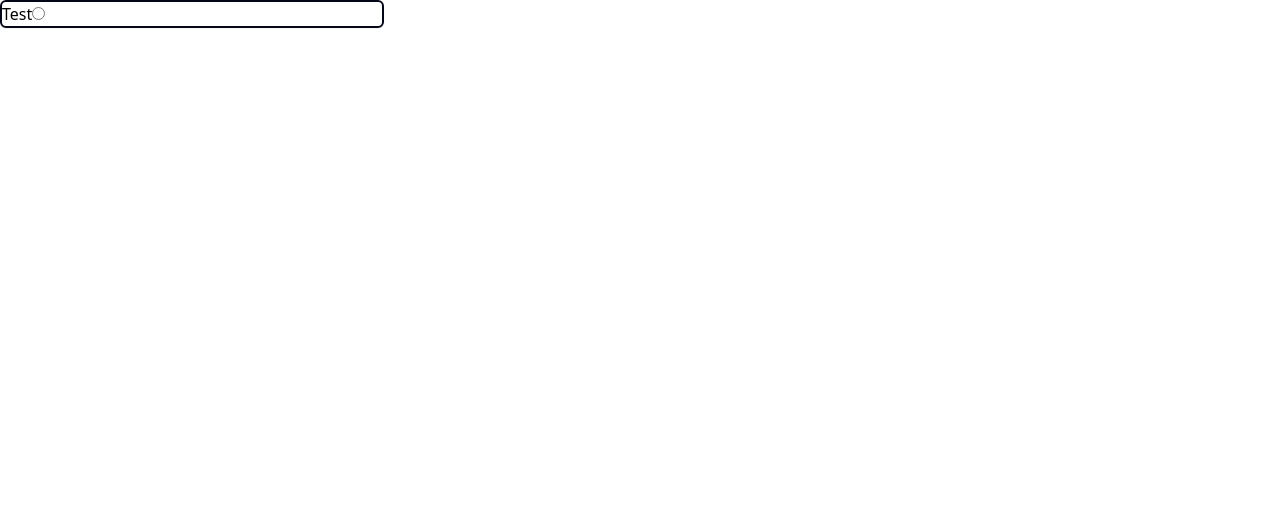
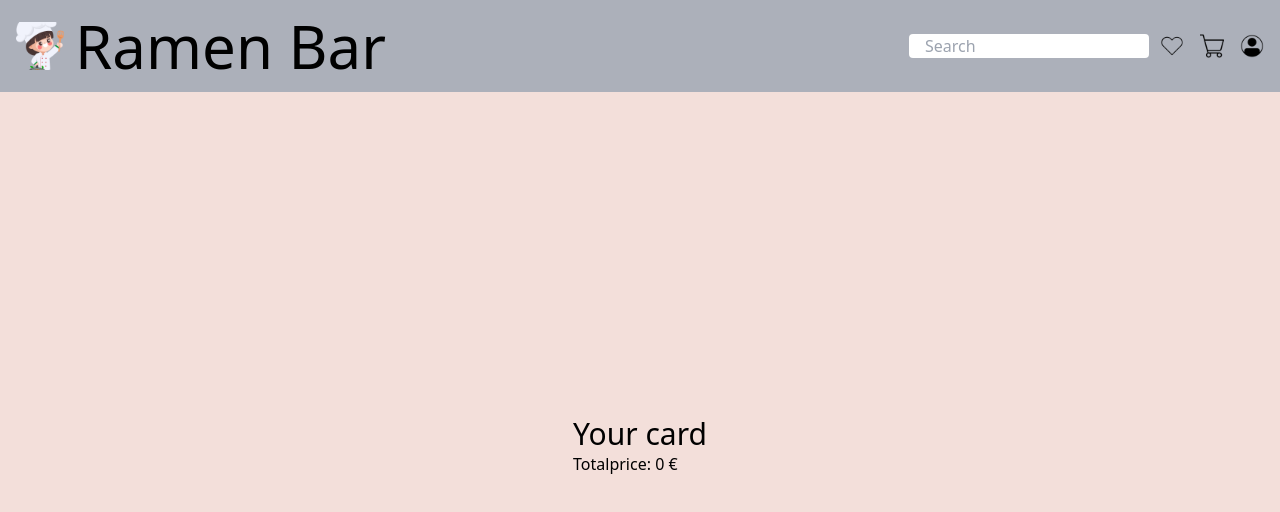
Before and after one commit to DaveMo82/Online_Order_Ramen, a React (Create React App) app in the folder frontend/: page /card in a window 1280 px wide. Shown: the top 512 px of the page. Built offline with nearby package versions, Linux system fonts and the light colour scheme.

Commit message:
work on the card

```diff
--- a/frontend/src/index.css
+++ b/frontend/src/index.css
@@ -4,20 +4,19 @@
 
  .container {
     display: grid;
-    grid-template-areas:
-    "header header header"
-    "table table aside";
-grid-template-columns: auto auto auto;
+grid-template-columns: repeat(3, 1fr);
+grid-template-rows: repeat(2, auto);
+grid-column-gap: 10px;
 }
 
 .header {
-    grid-area: header;
+    grid-area: 1/1/2/4;
 }
 
 .aside {
-    grid-area: aside;
+    grid-area: 2/3/3/4;
 }
 
 .table {
-    grid-area: table;
+    grid-area: 2/2/3/3;
 }
--- a/frontend/src/pages/Card.tsx
+++ b/frontend/src/pages/Card.tsx
@@ -1,17 +1,40 @@
+import Menu from "../components/Menu";
+import { useEffect } from "react";
+import { useState } from "react";
+
 const Card = () => {
+  const [extra, setExtra] = useState<string[]>([]);
+  const [totalPrice, setStoreTotalPrice] = useState<number>(0);
 
-    return (
-        <>
-        <div className="w-96">
-        <label className="border-2 border-slate-950 rounded-md shadow-sm inline-block w-full">
-            Test
-            <input
-            type="radio"
-            />
-        </label>
+  useEffect(() => {
+    const storedExtra = localStorage.getItem("extra");
+    const storeTotalPrice = localStorage.getItem("totalPrice");
+    if (storedExtra) {
+      setExtra(JSON.parse(storedExtra));
+    }
+    if (storeTotalPrice) {
+      setStoreTotalPrice(JSON.parse(storeTotalPrice));
+    }
+  }, []);
+
+  return (
+    <div className="flex flex-col h-screen font-Rubik">
+      <Menu />
+      <div className="bg-container flex flex-grow justify-center items-center">
+        <div className="flex flex-col ">
+
+        <h2 className="text-3xl">Your card</h2>
+        {extra.map((extras, index) => (
+          <p key={index}>{extras}</p>
+        ))}
+        <p>Totalprice: {totalPrice} €</p>
+
+
+
         </div>
-        </>
-    )
-}
+      </div>
+    </div>
+  );
+};
 
 export default Card;
--- a/frontend/src/pages/RamenCheck.tsx
+++ b/frontend/src/pages/RamenCheck.tsx
@@ -2,12 +2,12 @@ import menuItems from "../data/menuItems.json";
 import Menu from "../components/Menu";
 import Footer from "../components/Footer";
 import { useParams } from "react-router-dom";
-import React, { useState } from "react";
+import { useState } from "react";
 
 const RamenCheck = () => {
   const { id } = useParams<{ id: string }>();
   const [extra, setExtra] = useState<string[]>([]);
-  const selectedRamen = menuItems.find((item) => item.id.toString() === id);
+ const [ selectedRamen, setSelectedRamen] = useState<any | any>(menuItems.find((item) => item.id.toString() === id))
 
 
   const handleExtra = (value: string, price:string) => {
@@ -26,24 +26,35 @@ const RamenCheck = () => {
 
   }, parseFloat(selectedRamen.price)) : 0;
 
+  const addToCard = () => {
+      localStorage.setItem('extra', JSON.stringify(extra));
+      localStorage.setItem('totalPrice', JSON.stringify(totalPrice));
+  };
+
+const handleSelectRamen = (id: String) => {
+  const selectedItem = menuItems.find((item) => item.id.toString() === id);
+  setSelectedRamen(selectedItem);
+}
+
   return (
     <div className="flex flex-col h-screen font-Rubik">
       <Menu />
-      <div className="flex flex-grow justify-items-center bg-container container">
+      <div className="flex flex-grow  bg-container container relative">
         <section className="flex flex-wrap justify-center header">
           {menuItems.map((items: any) => (
             <div key={items.id} className="flex flex-col mx-4 my-6">
               <img
                 src={`/assets/${items.image}`}
                 alt={items.name}
-                className="w-48"
+                className={`w-48 cursor-pointer hover:scale-125 transform transition duration-1000 ${selectedRamen && selectedRamen.id === items.id ? "border-4 border-header rounded-xl" : ""}`}
+                onClick={() => handleSelectRamen(items.id.toString())}
               />
               <h2 className="mt-2">{items.name}</h2>
               <p>{items.price}</p>
             </div>
           ))}
         </section>
-        <div className="table ml-44">
+        <div className="table justify-self-center">
           <div>
             <h1 className="font-bold text-2xl mb-4 text-left">Spice level</h1>
             <div className="mb-3 w-96">
@@ -101,14 +112,22 @@ const RamenCheck = () => {
             </div>
           </div>
         </div>
-        <div className="border-y-2 border-l-4 aside border-header h-full rounded-xl">
+        <div className="border-y-2 border-l-4 aside border-header h-full rounded-xl justify-self-end">
         <h2 className=" px-6 mt-2 text-center">You choose {selectedRamen?.name}</h2>
         <div className="ml-6 mt-6">
           {extra.map((item, index) => (
             <li key={index}>{item}</li>
           ))}
           </div>
-        <p>Total:{totalPrice}</p>
+          <div className="flex justify-end items-center h-full flex-col pb-16 absolute bottom-0 pl-8">
+        <p className="font-bold text-2xl mb-2">Total:{totalPrice} €</p>
+        <button
+        onClick={addToCard}
+        className="border-2 border-header shadow-lg p-2 rounded-lg cursor-pointer hover: hover:bg-header"
+      >
+        add to card
+      </button>
+      </div>
         </div>
       </div>
       <Footer />
```
